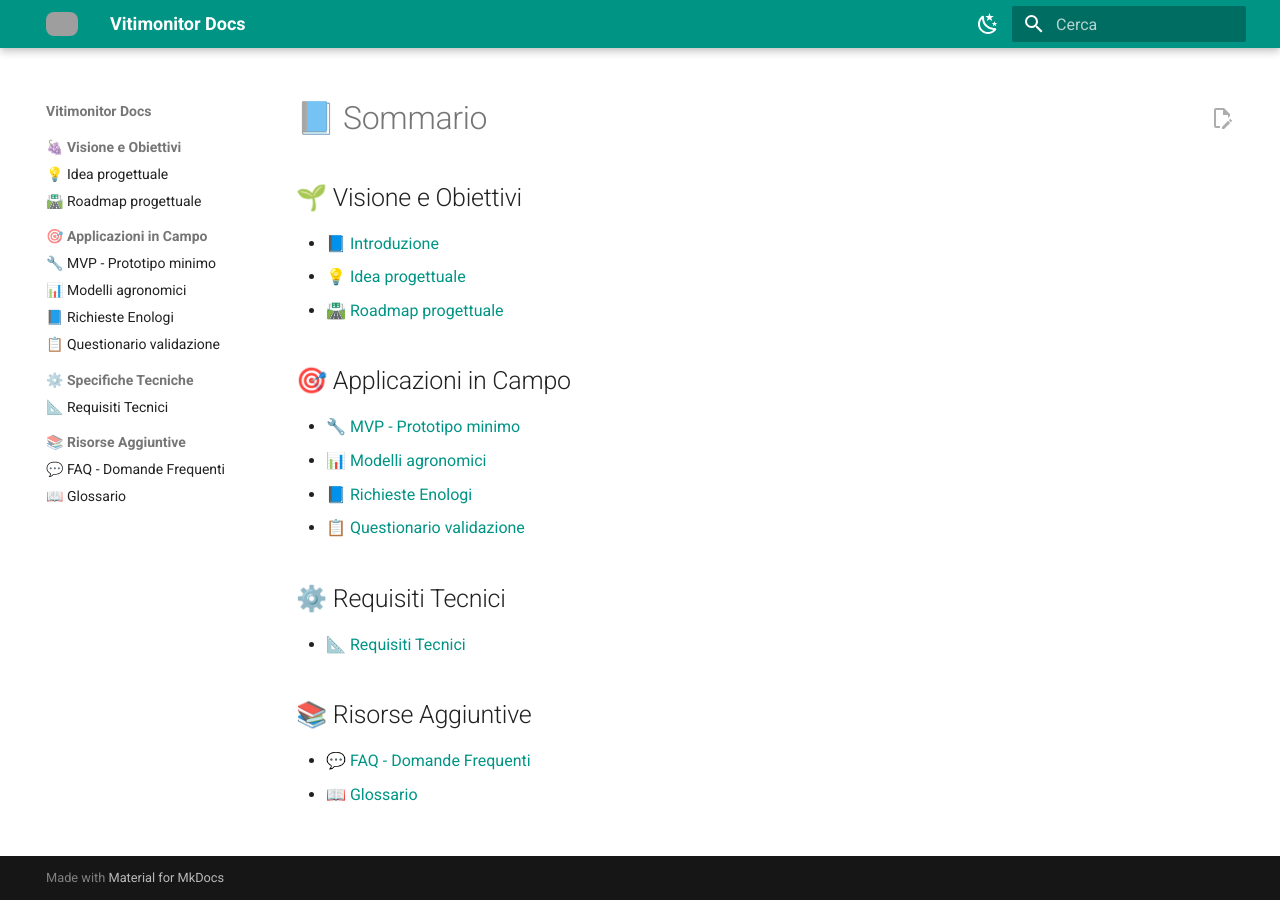
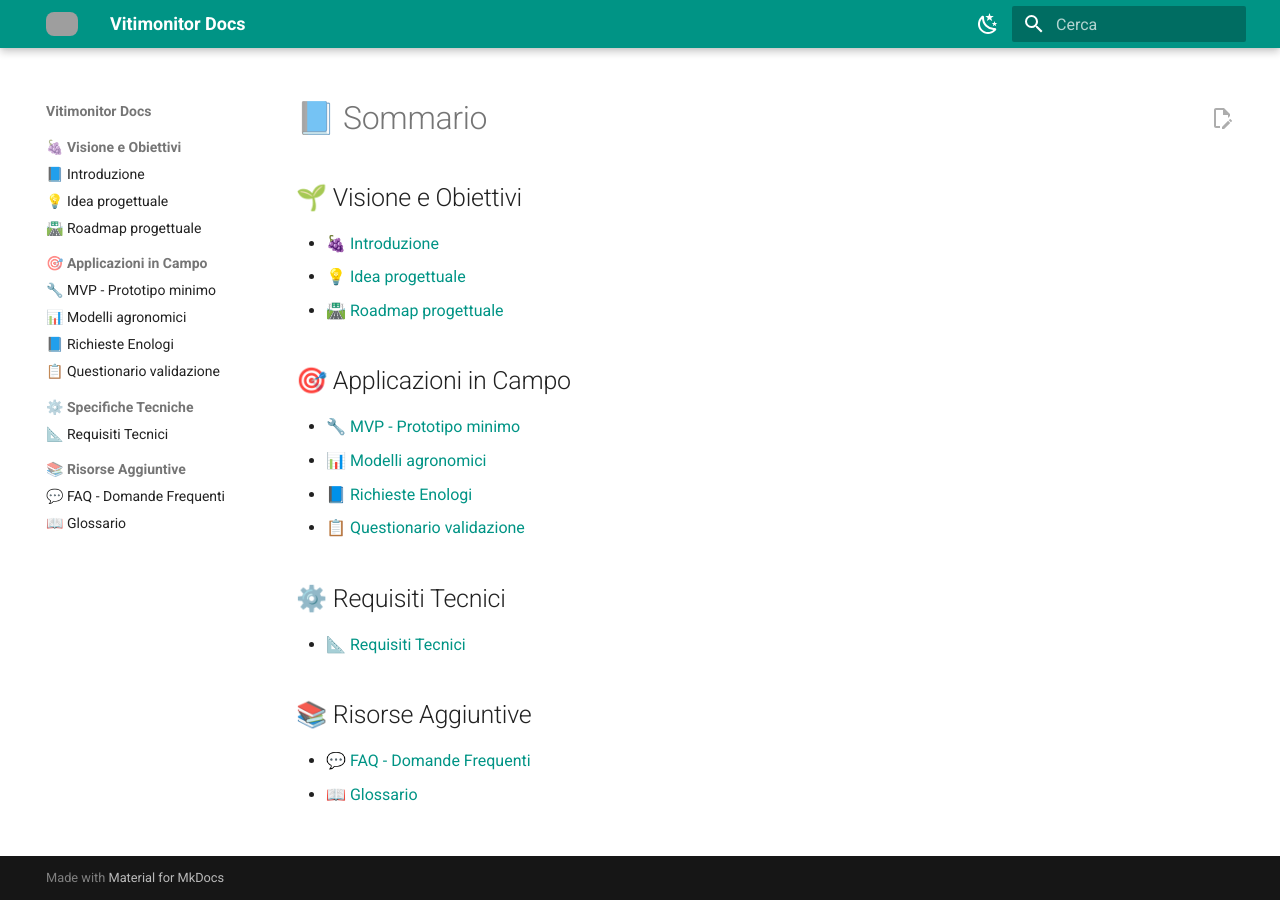
Before and after one commit to EneaDim/vitimonitor, an MkDocs documentation site: the page built from docs/SUMMARY.md, in a window 1280 px wide. Built offline with MkDocs 1.6.1 and Material for MkDocs 9.7.7, drawn with Linux system fonts in a browser that asks for light colours; some of the changed lines change nothing that is shown; grey boxes are pictures that could not be loaded.

Commit message:
Delete README.md from mkdocs

```diff
--- a/docs/SUMMARY.md
+++ b/docs/SUMMARY.md
@@ -1,7 +1,7 @@
 # 📘 Sommario
 
 ## 🌱 Visione e Obiettivi
-* [📘 Introduzione](README.md)
+* [🍇 Introduzione](index.md)
 * [💡 Idea progettuale](idea.md)
 * [🛣️ Roadmap progettuale](roadmap.md)
 
--- a/mkdocs.yaml
+++ b/mkdocs.yaml
@@ -58,6 +58,7 @@
 
 nav:
   - 🍇 Visione e Obiettivi:
+      - 📘 Introduzione: index.md
       - 💡 Idea progettuale: idea.md
       - 🛣️ Roadmap progettuale: roadmap.md
 
```
